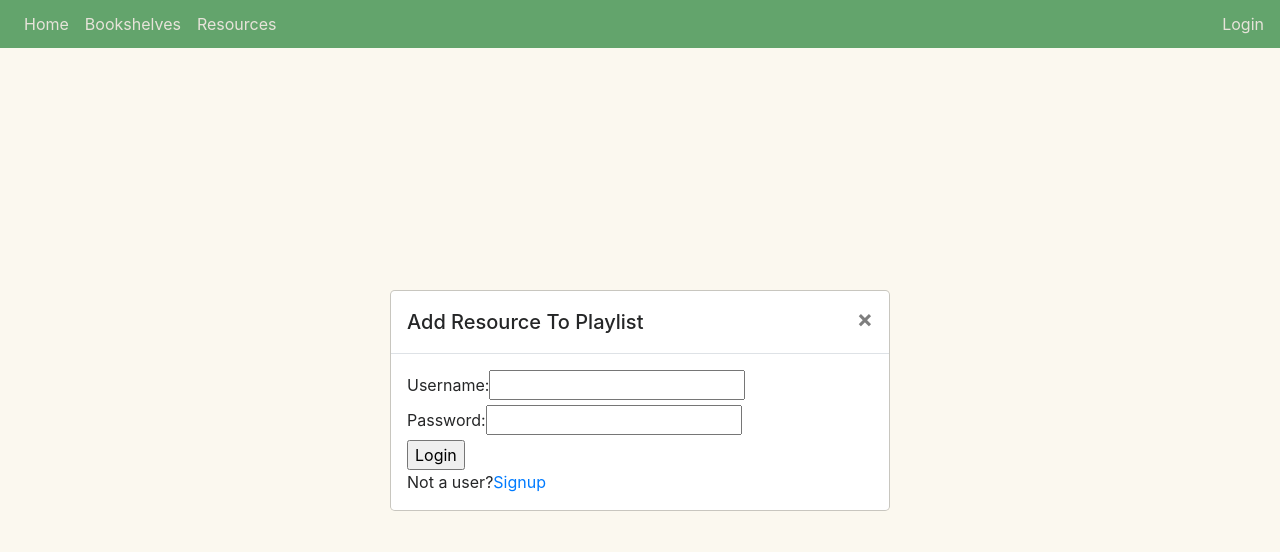
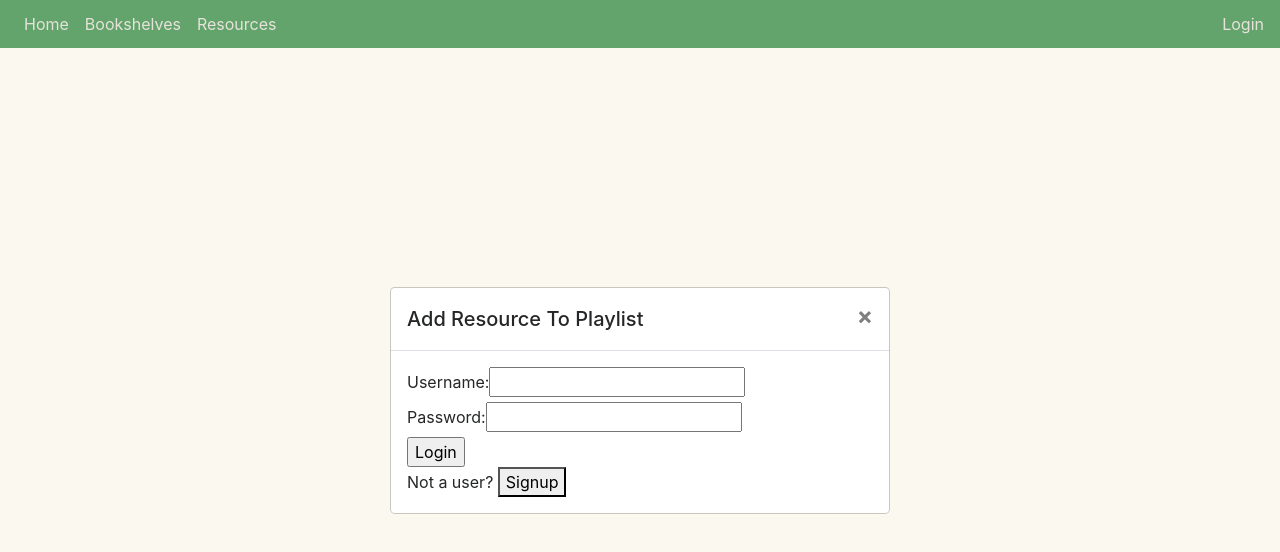
Before and after one commit to charlie763/edu-source, a React (Create React App) app: page /resources/playlists/new in a window 1280 px wide. Shown: the top 552 px of the page. Built offline with nearby package versions, Linux system fonts and the light colour scheme; no server answers.

Commit message:
completely switch away from using redirects for login/signup flow

```diff
--- a/src/components/UserLogin.js
+++ b/src/components/UserLogin.js
@@ -10,7 +10,7 @@ class UserLogin extends React.Component {
     submitted: false
   }
 
-  handleSubmit = e => {
+  handleLoginSubmit = e => {
     e.preventDefault()
     this.props.loginUser(this.state)
     this.setState({
@@ -21,23 +21,32 @@ class UserLogin extends React.Component {
   }
 
   render(){
-    return(
-      <>
-        <form onSubmit={this.handleSubmit}>
+    if (this.props.mode === "login"){
+      return(
+        <>
+          <form onSubmit={this.handleLoginSubmit}>
+            <UserFormFields inheritedState={this.state} handleInputChange={e => handleInputChange.call(this, e)}/>
+            <input type="submit" value="Login" data-dismiss="modal" aria-label="Close"/><br/>
+            <span>Not a user? <button onClick={this.props.switchMode}>Signup</button></span>
+          </form>
+        </>
+      )
+    } else if (this.props.mode === "signup"){
+      return(
+        <form onSubmit={e => handleSubmit.call(this, {
+          e,
+          callback: this.props.createUser,
+          currentState: this.state,
+          clearState: {username: "", password: ""}
+        })}>
           <UserFormFields inheritedState={this.state} handleInputChange={e => handleInputChange.call(this, e)}/>
-          <input type="submit" value="Login" data-dismiss="modal" aria-label="Close"/><br/>
-          <span>
-            Not a user?
-            <Link to={{
-              pathname: "/signup",
-              context: this.props.context,
-              state: {...this.props.state}
-            }}>Signup</Link>
-          </span>
+          <input type="submit" value="Signup"/><br/>
+          <span>Already a user? <button onClick={this.props.switchMode}>Login</button></span>
         </form>
-      </>
-    )
+      )
     }
+
+  }
 }
 
 export default UserLogin
--- a/src/containers/ResourceContainer.js
+++ b/src/containers/ResourceContainer.js
@@ -11,7 +11,7 @@ import Resource from '../components/Resource'
 import PlaylistForm from '../components/PlaylistForm'
 import PlaylistContext from '../components/PlaylistContext'
 import ModalWrapper from '../components/ModalWrapper'
-import UserLogin from '../components/UserLogin'
+import UserContainer from './UserContainer'
 
 class ResourceContainer extends React.Component {
   componentDidMount(){
@@ -66,12 +66,7 @@ class ResourceContainer extends React.Component {
               return (
                 <>
                   <ModalWrapper title="Add Resource To Playlist" id="playlist-select-form" previousUrl={this.props.match.url}>
-                    <UserLogin
-                      loginUser={this.props.loginUser}
-                      context={this.props.location.context}
-                      state={this.props.location.state}
-                      user={this.props.user}
-                    />
+                    <UserContainer />
                   </ModalWrapper>
                   <PlaylistContext
                     context={this.props.location.context}
--- a/src/containers/UserContainer.js
+++ b/src/containers/UserContainer.js
@@ -6,26 +6,27 @@ import UserSignup from '../components/UserSignup'
 import { createUser, loginUser } from '../actions/userActions'
 
 class UserContainer extends React.Component {
+  state = {
+    mode: "login"
+  }
+
+  switchMode = () => {
+    if (this.state.mode === "login"){
+      this.setState({mode: "signup"})
+    } else if (this.state.mode === "signup"){
+      this.setState({mode: "login"})
+    }
+  }
+
   render(){
     return(
-      <Switch>
-        <Route exact path="/login">
-          <UserLogin
-            loginUser={this.props.loginUser}
-            context={this.props.location.context}
-            state={this.props.location.state}
-            user={this.props.user}
-          />
-        </Route>
-        <Route exact path="/signup">
-          <UserSignup
-            createUser={this.props.createUser}
-            context={this.props.location.context}
-            state={this.props.location.state}
-            user={this.props.user}
-          />
-        </Route>
-      </Switch>
+      <UserLogin
+        loginUser={this.props.loginUser}
+        createUser={this.props.createUser}
+        user={this.props.user}
+        mode={this.state.mode}
+        switchMode={this.switchMode}
+      />
     )
   }
 }
```
